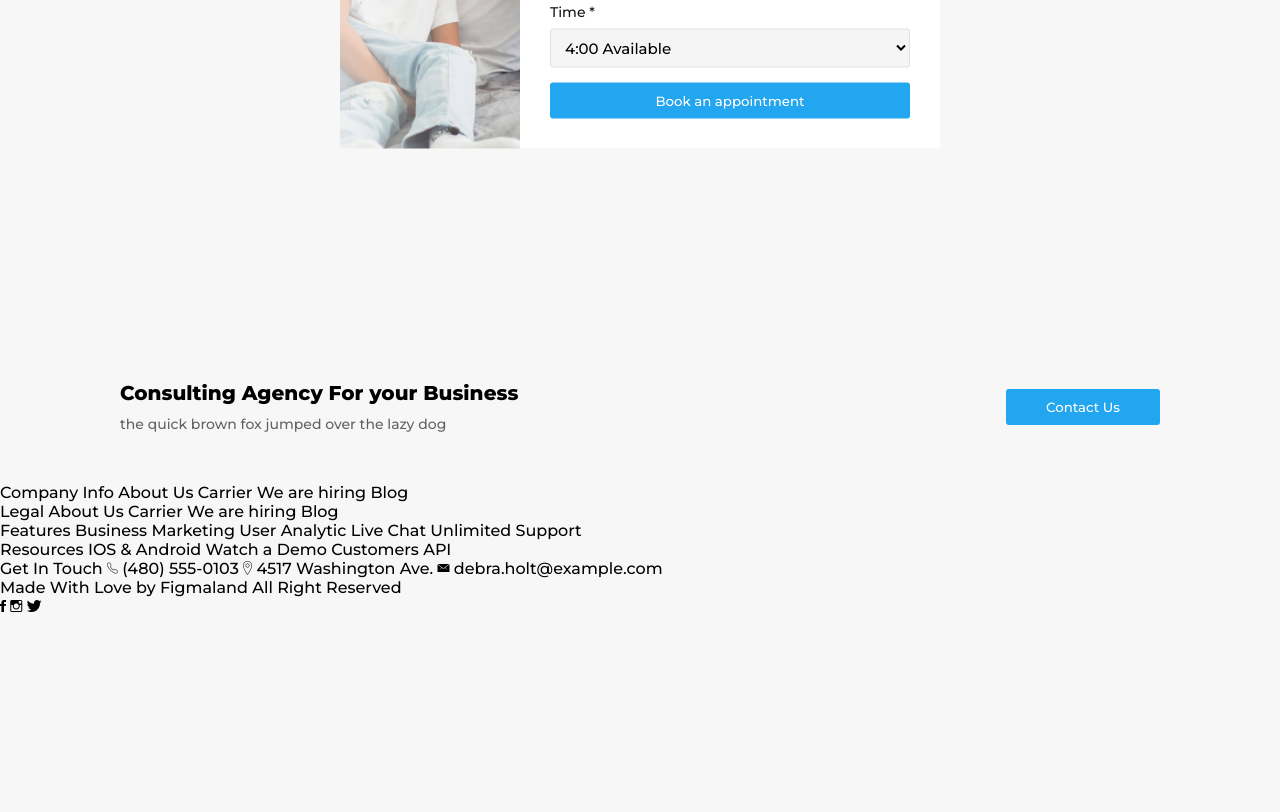
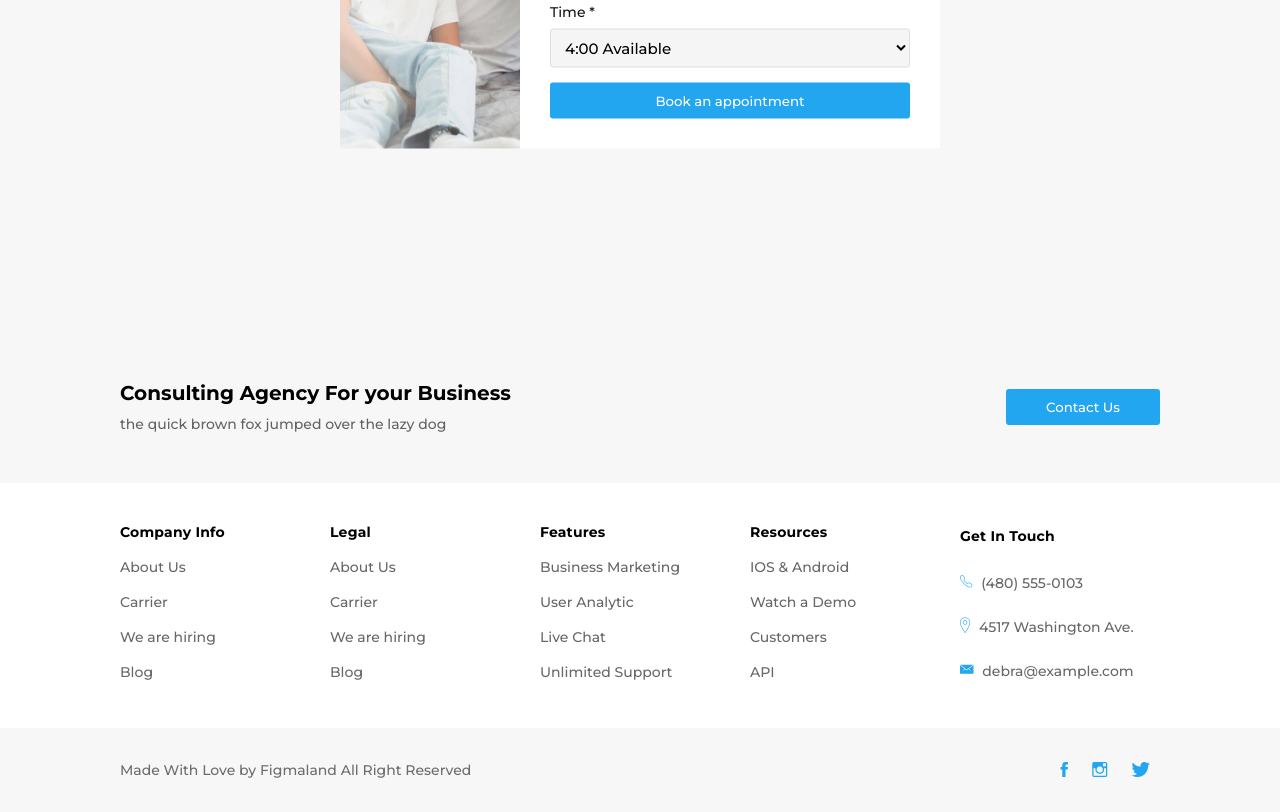
Before and after one commit to brianMunyao/thejitu-assign-4, a plain HTML site: page index.html in a window 1280 px wide. Shown: the part 3852-4664 px from the top of the page. Before the commit the page ends 4468 px from the top, so only its background shows below. Drawn offline with nearby package versions, Linux system fonts and the light colour scheme.

Commit message:
styled: footer

```diff
--- a/index.html
+++ b/index.html
@@ -386,45 +386,45 @@
 		<div class="links">
 			<div class="link-con">
 				<span class="header">Company Info</span>
-				<span class="link">About Us</span>
-				<span class="link">Carrier</span>
-				<span class="link">We are hiring</span>
-				<span class="link">Blog</span>
+				<a href="#" class="link">About Us</a>
+				<a href="#" class="link">Carrier</a>
+				<a href="#" class="link">We are hiring</a>
+				<a href="#" class="link">Blog</a>
 			</div>
 			<div class="link-con">
 				<span class="header">Legal</span>
-				<span class="link">About Us</span>
-				<span class="link">Carrier</span>
-				<span class="link">We are hiring</span>
-				<span class="link">Blog</span>
+				<a href="#" class="link">About Us</a>
+				<a href="#" class="link">Carrier</a>
+				<a href="#" class="link">We are hiring</a>
+				<a href="#" class="link">Blog</a>
 			</div>
 			<div class="link-con">
 				<span class="header">Features</span>
-				<span class="link">Business Marketing</span>
-				<span class="link">User Analytic</span>
-				<span class="link">Live Chat</span>
-				<span class="link">Unlimited Support</span>
+				<a href="#" class="link">Business Marketing</a>
+				<a href="#" class="link">User Analytic</a>
+				<a href="#" class="link">Live Chat</a>
+				<a href="#" class="link">Unlimited Support</a>
 			</div>
 			<div class="link-con">
 				<span class="header">Resources</span>
-				<span class="link">IOS & Android</span>
-				<span class="link">Watch a Demo</span>
-				<span class="link">Customers</span>
-				<span class="link">API</span>
+				<a href="#" class="link">IOS & Android</a>
+				<a href="#" class="link">Watch a Demo</a>
+				<a href="#" class="link">Customers</a>
+				<a href="#" class="link">API</a>
 			</div>
 			<div class="link-con">
 				<span class="header">Get In Touch</span>
-				<span class="link"
+				<a href="#" class="link"
 					><i class="ion-ios-telephone-outline"></i> (480)
 					555-0103</span
-				>
-				<span class="link"
+				></a>
+				<a href="#" class="link"
 					><i class="ion-ios-location-outline"></i> 4517 Washington
 					Ave.</span
-				>
-				<span class="link"
-					><i class="ion-ios-email"></i> debra.holt@example.com</span
-				>
+				></a>
+				<a href="#" class="link"
+					><i class="ion-ios-email"></i> debra@example.com</span
+				></a>
 			</div>
 		</div>
 
--- a/style.css
+++ b/style.css
@@ -1,4 +1,4 @@
-@import url('https://fonts.googleapis.com/css2?family=Montserrat:wght@300;500;800&display=swap');
+@import url('https://fonts.googleapis.com/css2?family=Montserrat:wght@300;500;600;700;800&display=swap');
 
 *,
 html {
@@ -494,3 +494,51 @@ input:focus {
 .contact-below button {
 	padding: 10px 40px;
 }
+
+.links {
+	background: #fff;
+	padding: 40px 120px 30px;
+	display: grid;
+	gap: 10px;
+	grid-template-columns: repeat(auto-fit, minmax(180px, 1fr));
+}
+.links .link-con {
+	display: flex;
+	flex-direction: column;
+}
+
+.links .link-con > * {
+	font-size: 14px;
+	height: 35px;
+	margin: auto 0;
+}
+.links .link-con .header {
+	font-weight: 700;
+	letter-spacing: 0.2px;
+}
+.links .link-con .link {
+	color: rgb(103, 103, 103);
+}
+.links .link-con .link i {
+	color: #23a6f0;
+	font-size: 18px;
+	margin-right: 5px;
+}
+
+footer {
+	display: flex;
+	align-items: center;
+	justify-content: space-between;
+	padding: 30px 120px;
+}
+
+footer span {
+	color: rgb(108, 108, 108);
+	font-size: 14px;
+}
+
+footer i {
+	color: #23a6f0;
+	font-size: 20px;
+	margin: 0 10px;
+}
```
